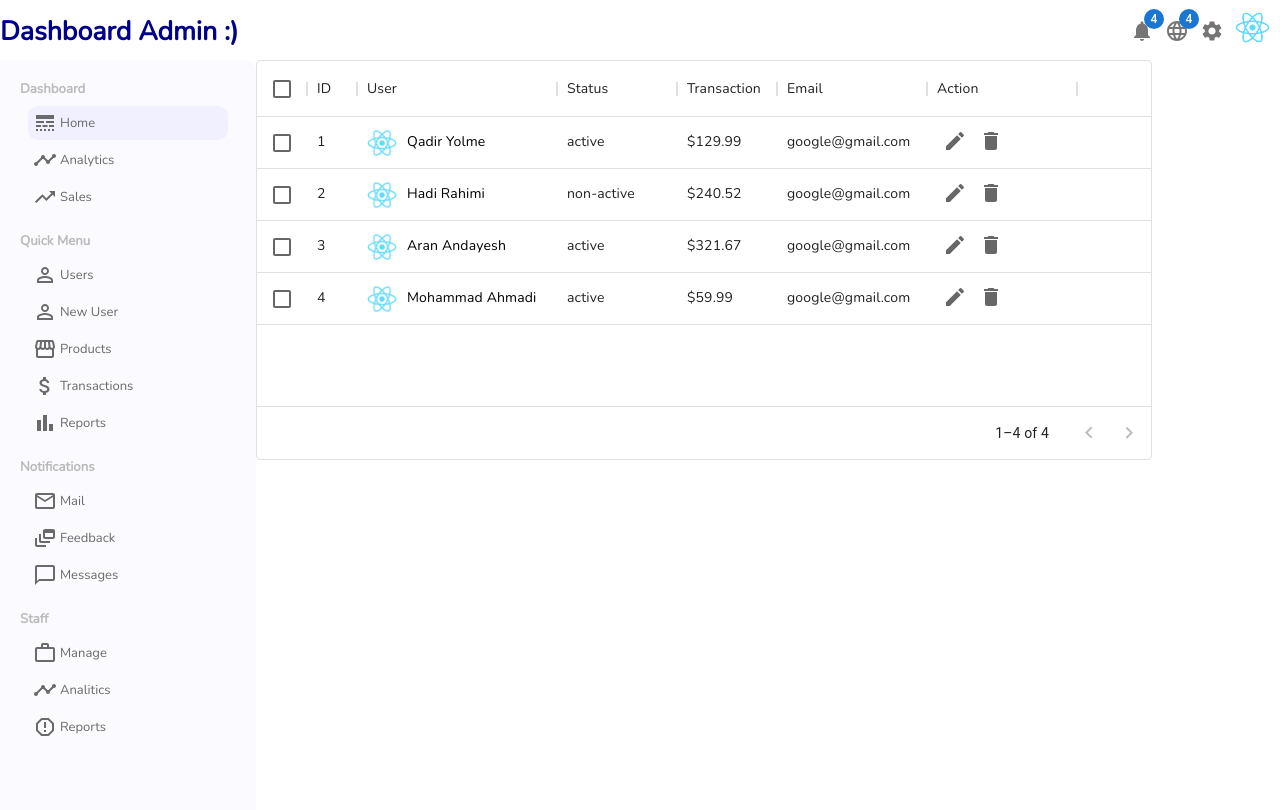
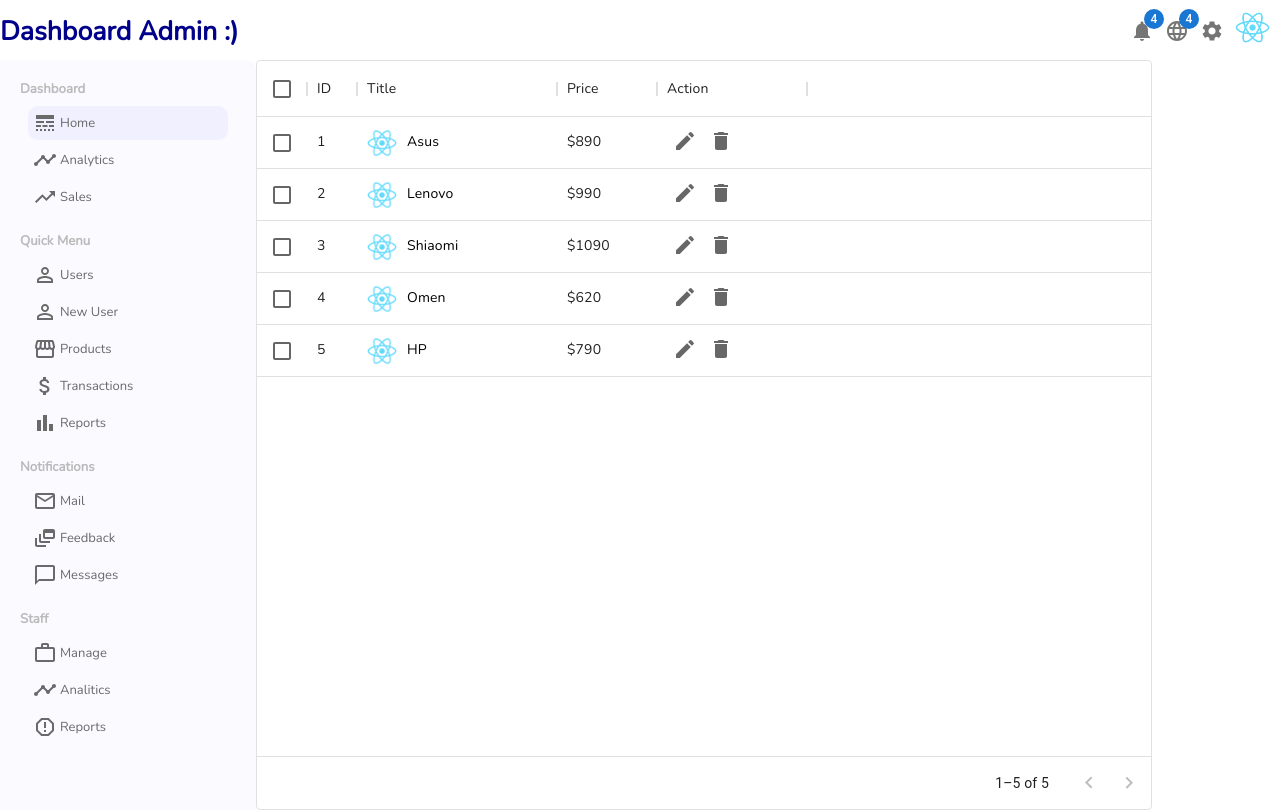
Before and after one commit to AmirHosein-Zare/Dashboard, a React (Create React App) app: page /products in a window 1280 px wide. Built offline with nearby package versions, Linux system fonts and the light colour scheme.

Commit message:
finish html & css products

```diff
--- a/src/datas.js
+++ b/src/datas.js
@@ -152,40 +152,40 @@
     }
 ]
 
-let Products = [
+let ShowStuff = [
     {
         id:1,
         title:'Asus',
         avatar: 'logo512.png',
-        price:890
+        price:'$890'
     },
     {
         id:2,
         title:'Lenovo',
         avatar: 'logo512.png',
-        price:990
+        price:'$990'
     },
     {
         id:3,
         title:'Shiaomi',
         avatar: 'logo512.png',
-        price:1090
+        price:'$1090'
     },
     {
         id:4,
         title:'Omen',
         avatar: 'logo512.png',
-        price:620
+        price:'$620'
     },
     {
         id:5,
         title:'HP',
         avatar: 'logo512.png',
-        price:790
+        price:'$790'
     },
 ]
 
-export {Products}
+export {ShowStuff}
 export {userRows}
 export {transactions}
 export {users}
--- a/src/pages/Products/Products.js
+++ b/src/pages/Products/Products.js
@@ -1,5 +1,5 @@
 import React, {useState} from 'react'
-import { userRows } from '../../datas';
+import { ShowStuff } from '../../datas';
 import './Products.css'
 import { DataGrid } from '@mui/x-data-grid';
 import Box from '@mui/material/Box';
@@ -9,45 +9,35 @@
 
 export default function Products() {
 
-    const [UserDatas, setUserDatas] = useState(userRows)
+    const [products, setProducts] = useState(ShowStuff)
 
     //Delete Event
     const DeleteHandler = (id) => {
-      setUserDatas(UserDatas.filter(user => user.id != id))
+      setProducts(products.filter(product => product.id != id))
     }
 
     //data Grid Column
     const columns = [
         { field: 'id', headerName: 'ID', width: 40 },
         {
-          field: 'user',
-          headerName: 'User',
+          field: 'title',
+          headerName: 'Title',
           width: 200,
           renderCell: (params) => {
             return(
               <Link to='/' className='UserListLink'>
                 <div className="UserListUser">
                   <img src={params.row.avatar} className="UserListImg"/>
-                  {params.row.username}
+                  {params.row.title}
                 </div>
               </Link>
             )
           }
         },
         {
-          field: 'status',
-          headerName: 'Status',
-          width: 120,
-        },
-        {
-          field: 'transaction',
-          headerName: 'Transaction',
+          field: 'price',
+          headerName: 'Price',
           width: 100,
-        },
-        {
-          field: 'email',
-          headerName: 'Email',
-          width: 150,
         },
         {
           field: 'action',
@@ -56,7 +46,7 @@
           renderCell: (params) => {
             return(
               <>
-                <Link to={`/users/${params.row.id}`}  className='UserListAction'>
+                <Link to={`/products/${params.row.id}`}  className='UserListAction'>
                   <button className='UserListEdit'>
                     <EditIcon className='UserListEditIcon' />
                   </button>
@@ -72,11 +62,11 @@
 
   return (
     <div className='UserList'>
-        <Box sx={{ height: 400, width: '100%' }}>
+        <Box sx={{ height: '100%', width: '100%' }}>
             <DataGrid
-              rows={UserDatas}
+              rows={products}
               columns={columns}
-              pageSize={9}
+              pageSize={11}
               rowsPerPageOptions={[5]}
               checkboxSelection
               disableSelectionOnClick
```
